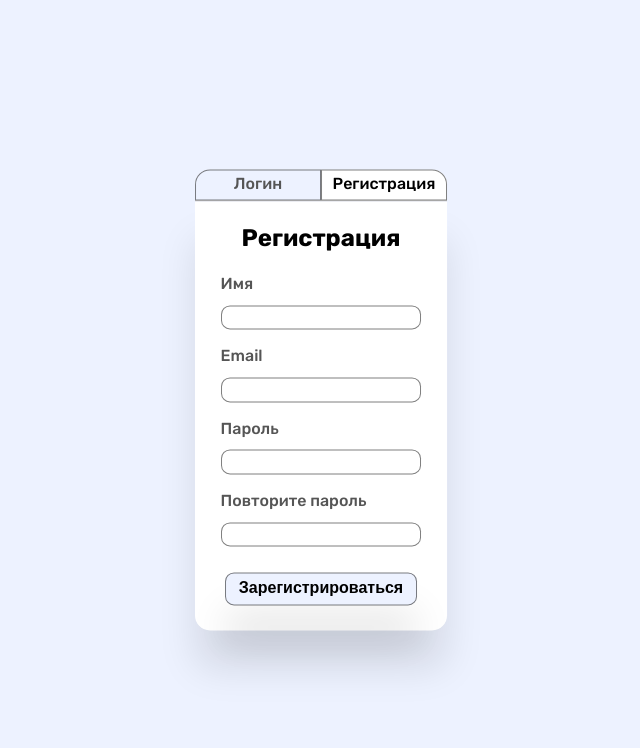
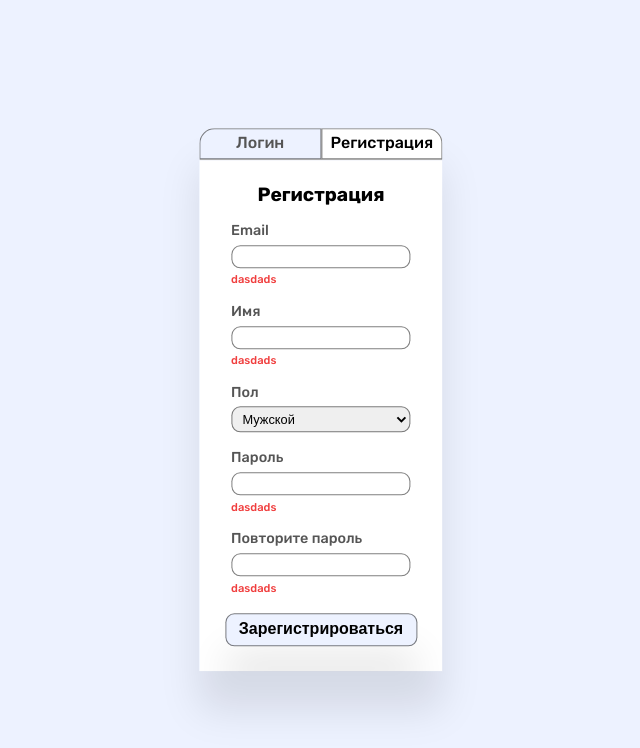
Before and after one commit to ArtyomI69/finance-manager-client, a React (Vite) app: page /signup in a window 1280 px wide. Shown: the top 748 px of the page, without its empty margins (319-959 px from the left). Built offline with nearby package versions, Linux system fonts and the light colour scheme.

Commit message:
добавь TextError компонент и SelectBox в LoginSignUp форму

```diff
--- a/src/components/SelectorBox/SelectorBox.tsx
+++ b/src/components/SelectorBox/SelectorBox.tsx
@@ -8,14 +8,15 @@ interface Option {
 }
 
 interface SelectorBoxProps {
+  title: string;
   options: Option[];
   onChange: (e: ChangeEvent<HTMLSelectElement>) => void;
 }
 
-const SelectorBox: FC<SelectorBoxProps> = ({ options, onChange }) => {
+const SelectorBox: FC<SelectorBoxProps> = ({ title, options, onChange }) => {
   return (
     <div className={styles["selector-box"]}>
-      <label htmlFor="chart-type">Тип диаграммы</label>
+      <label htmlFor="chart-type">{title}</label>
       <select id="chart-type" onChange={onChange}>
         {options.map((option, idx) => (
           <option key={idx.toString()} value={option.value}>
--- a/src/index.css
+++ b/src/index.css
@@ -48,8 +48,6 @@ body {
   line-height: 1;
   font-weight: 400;
   color: #555;
-
-  overflow-x: hidden;
 }
 
 /**************************/
--- a/src/pages/Dashboard/ChartForm/ChartForm.tsx
+++ b/src/pages/Dashboard/ChartForm/ChartForm.tsx
@@ -26,7 +26,11 @@ const ChartForm: FC = () => {
 
   return (
     <form className={styles["chart-form"]}>
-      <SelectorBox options={selectorBoxOptions} onChange={selectorBoxChangeHandler} />
+      <SelectorBox
+        title="Тип диограммы"
+        options={selectorBoxOptions}
+        onChange={selectorBoxChangeHandler}
+      />
       <MonthPicker />
     </form>
   );
--- a/src/pages/LoginSignUp/LoginSignUp.module.css
+++ b/src/pages/LoginSignUp/LoginSignUp.module.css
@@ -3,6 +3,9 @@
   top: 50%;
   left: 50%;
   transform: translate(-50%, -50%);
+  max-height: 100%;
+  overflow: auto;
+  box-shadow: 0 4.8rem 4.8rem rgba(0, 0, 0, 0.1);
 }
 
 .login-sign-up form {
@@ -10,16 +13,13 @@
   justify-content: center;
   align-items: center;
   flex-direction: column;
-  gap: 3.2rem;
-  border-bottom-left-radius: 15px;
-  border-bottom-right-radius: 15px;
+  gap: 2.4rem;
   padding: 3.2rem;
   background-color: #fff;
-  box-shadow: 0 4.8rem 4.8rem rgba(0, 0, 0, 0.1);
 }
 
 .login-sign-up h1 {
-  font-size: 3rem;
+  font-size: 2.4rem;
   color: #000;
   font-weight: 700;
 }
@@ -33,16 +33,17 @@
 .login-sign-up form div div {
   display: flex;
   flex-direction: column;
-  gap: 1.6rem;
+  gap: 0.8rem;
 }
 
 .login-sign-up form label {
-  font-size: 2rem;
+  font-size: 1.8rem;
 }
 
-.login-sign-up form input {
+.login-sign-up form input,
+.login-sign-up form select {
   outline: none;
-  font-size: 1.8rem;
+  font-size: 1.6rem;
   color: #000;
   border-radius: 9px;
   border: 1px solid rgba(0, 0, 0, 0.5);
--- a/src/pages/LoginSignUp/SignUp/SignUp.tsx
+++ b/src/pages/LoginSignUp/SignUp/SignUp.tsx
@@ -1,8 +1,28 @@
-import { FC } from "react";
+import { ChangeEvent, FC, useState } from "react";
 
 import LoginSignUpNavbar from "../LoginSignUpNavbar/LoginSignUpNavbar";
+import TextError from "../TextError/TextError";
+import SelectorBox from "../../../components/SelectorBox/SelectorBox";
+
+type Gender = "man" | "woman";
+
+interface IBoxOption {
+  text: string;
+  value: Gender;
+}
+
+const selectorBoxOptions: IBoxOption[] = [
+  { text: "Мужской", value: "man" },
+  { text: "Женский", value: "woman" },
+];
 
 const SignUp: FC = () => {
+  const [gender, setGender] = useState<Gender>("man");
+
+  const selectorBoxChangeHandler = (e: ChangeEvent<HTMLSelectElement>) => {
+    setGender(e.target.value as Gender);
+  };
+
   return (
     <>
       <LoginSignUpNavbar />
@@ -10,20 +30,29 @@ const SignUp: FC = () => {
         <h1>Регистрация</h1>
         <div>
           <div>
-            <label htmlFor="email">Имя</label>
+            <label htmlFor="email">Email</label>
             <input type="email" id="email" />
+            <TextError>dasdads</TextError>
           </div>
           <div>
-            <label htmlFor="email">Email</label>
-            <input type="email" id="email" />
+            <label htmlFor="email">Имя</label>
+            <input type="text" id="email" />
+            <TextError>dasdads</TextError>
           </div>
+          <SelectorBox
+            title="Пол"
+            options={selectorBoxOptions}
+            onChange={selectorBoxChangeHandler}
+          />
           <div>
             <label htmlFor="password">Пароль</label>
             <input type="password" id="password" />
+            <TextError>dasdads</TextError>
           </div>
           <div>
             <label htmlFor="password-repeat">Повторите пароль</label>
             <input type="password" id="password-repeat" />
+            <TextError>dasdads</TextError>
           </div>
         </div>
         <button>Зарегистрироваться</button>
--- /dev/null
+++ b/src/pages/LoginSignUp/TextError/TextError.module.css
@@ -0,0 +1,4 @@
+.text-error {
+  color: #f03e3e;
+  font-size: 1.4rem;
+}
--- /dev/null
+++ b/src/pages/LoginSignUp/TextError/TextError.tsx
@@ -0,0 +1,9 @@
+import { FC, PropsWithChildren } from "react";
+
+import styles from "./TextError.module.css";
+
+const TextError: FC<PropsWithChildren> = ({ children }) => {
+  return <p className={styles["text-error"]}>{children}</p>;
+};
+
+export default TextError;
```
